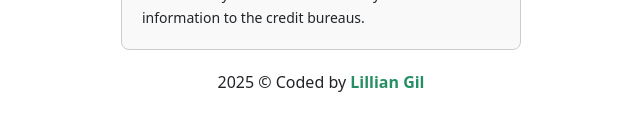
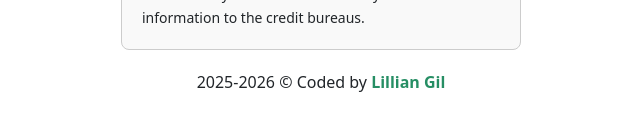
Before and after one commit to lillianmg/UtilizationCalculator, an Angular app: page / in a window 1280 px wide. Shown: the part 492-622 px from the top of the page, without its empty margins (319-959 px from the left). Built offline with nearby package versions, Linux system fonts and the light colour scheme.

Commit message:
Update app.component.html

```diff
--- a/src/app/app.component.html
+++ b/src/app/app.component.html
@@ -1,6 +1,6 @@
 <h2><p class="text-center">Utilization Calculator</p></h2>
 <app-calculator></app-calculator> <!-- Embedding CalculatorComponent -->
 <footer class="text-center">
-  <div><p>2025 © Coded by <span id="currentYear"></span><strong><a href="https://lilliangil.com/">Lillian Gil</a></strong></p>
+  <div><p>2025-2026 © Coded by <span id="currentYear"></span><strong><a href="https://lilliangil.com/">Lillian Gil</a></strong></p>
     </div>
 </footer>
```
